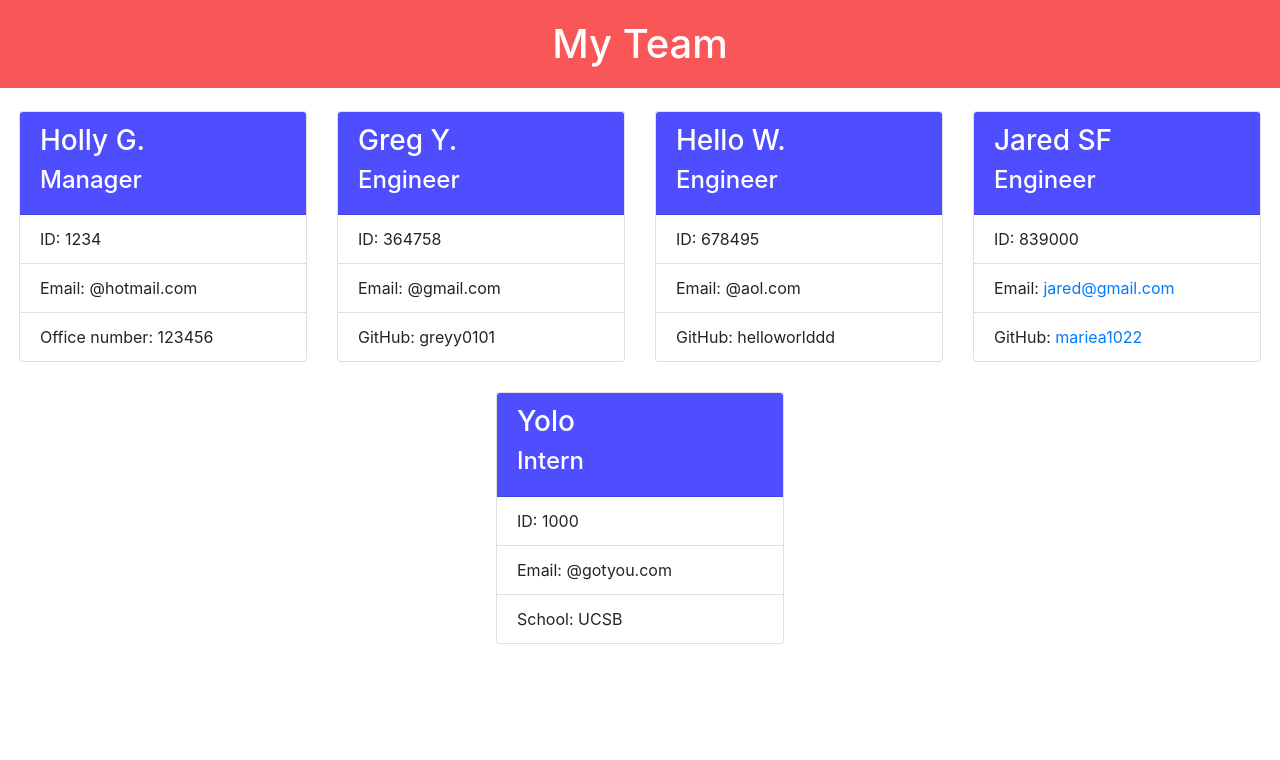
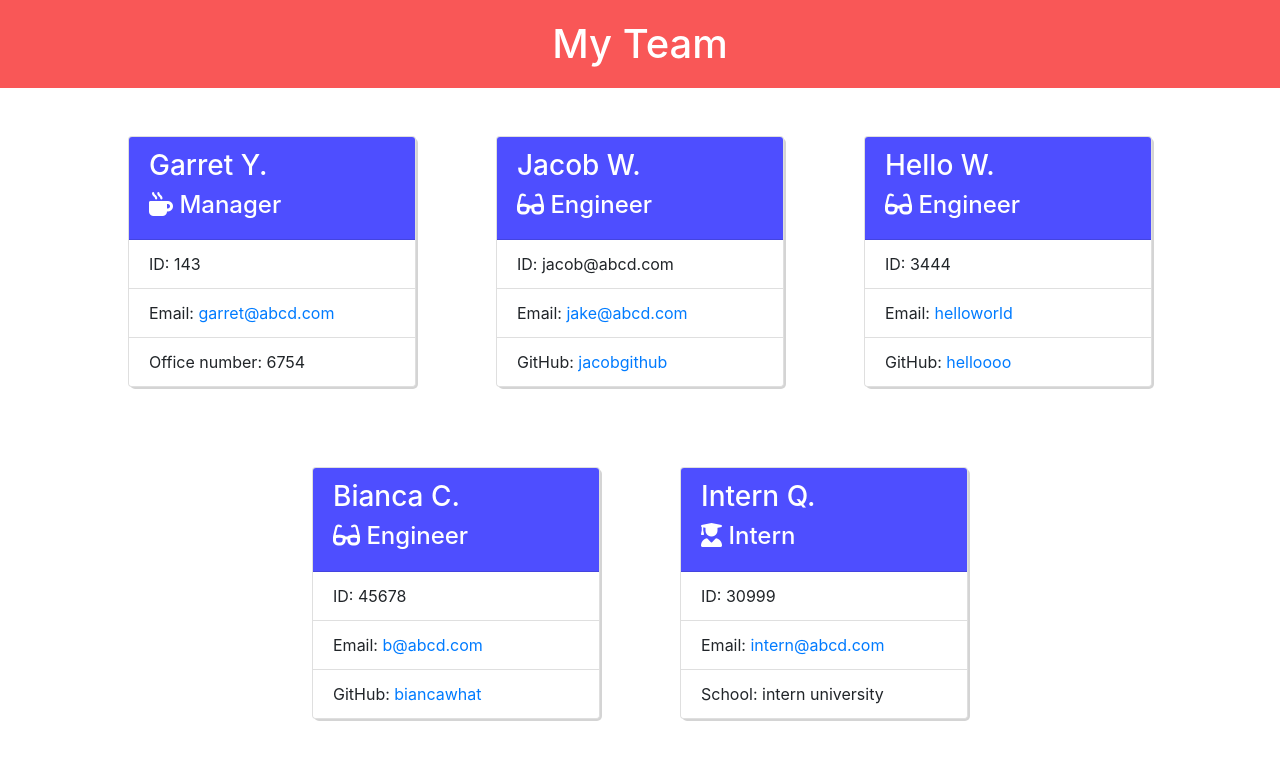
Before and after one commit to mariea1022/team-profile-generator, a website: page index.html in a window 1280 px wide. Drawn offline with nearby package versions, Linux system fonts and the light colour scheme.

Commit message:
added box shadow and icons

```diff
--- a/generateTeamProfile.js
+++ b/generateTeamProfile.js
@@ -1,3 +1,6 @@
+// function to generate the html page, using employees array as the argument/parameter
+// used font awesome for the icons
+// used bootstrap for the cards
 function generateTeamProfile(data) {
     console.log(data);
     let html = `<html lang="en">
@@ -5,6 +8,7 @@ function generateTeamProfile(data) {
         <meta charset="UTF-8">
         <meta http-equiv="X-UA-Compatible" content="IE=edge">
         <meta name="viewport" content="width=device-width, initial-scale=1.0">
+        <script src="https://kit.fontawesome.com/992b8b8f31.js" crossorigin="anonymous"></script>
         <link rel="stylesheet" href="https://cdn.jsdelivr.net/npm/bootstrap@4.0.0/dist/css/bootstrap.min.css" integrity="sha384-Gn5384xqQ1aoWXA+058RXPxPg6fy4IWvTNh0E263XmFcJlSAwiGgFAW/dAiS6JXm" crossorigin="anonymous">
         <link rel="stylesheet" href="./dist/style.css">
         <title>Team Profile Generator</title>
@@ -21,7 +25,7 @@ function generateTeamProfile(data) {
         <div class="card" style="width: 18rem;">
         <div class="card-header">
         <h2>${data[i].name}</h2>
-        <h3>Manager</h3>
+        <h3><i class="fa-solid fa-mug-hot"></i> Manager</h3>
         </div>
             <ul class="list-group list-group-flush">
                 <li class="list-group-item">ID: ${data[i].id}</li>
@@ -36,7 +40,7 @@ function generateTeamProfile(data) {
             <div class="card" style="width: 18rem;">
             <div class="card-header">
             <h2>${data[i].name}</h2>
-            <h3>Engineer</h3>
+            <h3><i class="fa-solid fa-glasses"></i> Engineer</h3>
             </div>
                 <ul class="list-group list-group-flush">
                     <li class="list-group-item">ID: ${data[i].id}</li>
@@ -51,7 +55,7 @@ function generateTeamProfile(data) {
             <div class="card" style="width: 18rem;">
             <div class="card-header">
             <h2>${data[i].name}</h2>
-            <h3>Intern</h3>
+            <h3><i class="fa-solid fa-user-graduate"></i> Intern</h3>
             </div>
                 <ul class="list-group list-group-flush">
                     <li class="list-group-item">ID: ${data[i].id}</li>
--- a/index.html
+++ b/index.html
@@ -3,6 +3,7 @@
         <meta charset="UTF-8">
         <meta http-equiv="X-UA-Compatible" content="IE=edge">
         <meta name="viewport" content="width=device-width, initial-scale=1.0">
+        <script src="https://kit.fontawesome.com/992b8b8f31.js" crossorigin="anonymous"></script>
         <link rel="stylesheet" href="https://cdn.jsdelivr.net/npm/bootstrap@4.0.0/dist/css/bootstrap.min.css" integrity="sha384-Gn5384xqQ1aoWXA+058RXPxPg6fy4IWvTNh0E263XmFcJlSAwiGgFAW/dAiS6JXm" crossorigin="anonymous">
         <link rel="stylesheet" href="./dist/style.css">
         <title>Team Profile Generator</title>
@@ -12,61 +13,61 @@
     <div class="mainContainer"><div class="cardContainer">
         <div class="card" style="width: 18rem;">
         <div class="card-header">
-        <h2>Holly G.</h2>
-        <h3>Manager</h3>
+        <h2>Garret Y.</h2>
+        <h3><i class="fa-solid fa-mug-hot"></i> Manager</h3>
         </div>
             <ul class="list-group list-group-flush">
-                <li class="list-group-item">ID: 1234</li>
-                <li class="list-group-item">Email: @hotmail.com</li>
-                <li class="list-group-item">Office number: 123456</li>
+                <li class="list-group-item">ID: 143</li>
+                <li class="list-group-item">Email: <a href="mailto:garret@abcd.com">garret@abcd.com</a></li>
+                <li class="list-group-item">Office number: 6754</li>
             </ul>
          </div>
          </div><div class="cardContainer">
             <div class="card" style="width: 18rem;">
             <div class="card-header">
-            <h2>Greg Y.</h2>
-            <h3>Engineer</h3>
+            <h2>Jacob W.</h2>
+            <h3><i class="fa-solid fa-glasses"></i> Engineer</h3>
             </div>
                 <ul class="list-group list-group-flush">
-                    <li class="list-group-item">ID: 364758</li>
-                    <li class="list-group-item">Email: @gmail.com</li>
-                    <li class="list-group-item">GitHub: greyy0101</li>
+                    <li class="list-group-item">ID: jacob@abcd.com</li>
+                    <li class="list-group-item">Email: <a href="mailto:jake@abcd.com">jake@abcd.com</a></li>
+                    <li class="list-group-item">GitHub: <a href="https:github.com/jacobgithub">jacobgithub</a></li>
                 </ul>
             </div>
             </div><div class="cardContainer">
             <div class="card" style="width: 18rem;">
             <div class="card-header">
             <h2>Hello W.</h2>
-            <h3>Engineer</h3>
+            <h3><i class="fa-solid fa-glasses"></i> Engineer</h3>
             </div>
                 <ul class="list-group list-group-flush">
-                    <li class="list-group-item">ID: 678495</li>
-                    <li class="list-group-item">Email: @aol.com</li>
-                    <li class="list-group-item">GitHub: helloworlddd</li>
+                    <li class="list-group-item">ID: 3444</li>
+                    <li class="list-group-item">Email: <a href="mailto:helloworld">helloworld</a></li>
+                    <li class="list-group-item">GitHub: <a href="https:github.com/helloooo">helloooo</a></li>
                 </ul>
             </div>
             </div><div class="cardContainer">
             <div class="card" style="width: 18rem;">
             <div class="card-header">
-            <h2>Jared SF</h2>
-            <h3>Engineer</h3>
+            <h2>Bianca C.</h2>
+            <h3><i class="fa-solid fa-glasses"></i> Engineer</h3>
             </div>
                 <ul class="list-group list-group-flush">
-                    <li class="list-group-item">ID: 839000</li>
-                    <li class="list-group-item">Email: <a href="mailto:jared@gmail.com">jared@gmail.com</a></li>
-                    <li class="list-group-item">GitHub: <a href="https:github.com/mariea1022">mariea1022</a></li>
+                    <li class="list-group-item">ID: 45678</li>
+                    <li class="list-group-item">Email: <a href="mailto:b@abcd.com">b@abcd.com</a></li>
+                    <li class="list-group-item">GitHub: <a href="https:github.com/biancawhat">biancawhat</a></li>
                 </ul>
             </div>
             </div><div class="cardContainer">
             <div class="card" style="width: 18rem;">
             <div class="card-header">
-            <h2>Yolo</h2>
-            <h3>Intern</h3>
+            <h2>Intern Q.</h2>
+            <h3><i class="fa-solid fa-user-graduate"></i> Intern</h3>
             </div>
                 <ul class="list-group list-group-flush">
-                    <li class="list-group-item">ID: 1000</li>
-                    <li class="list-group-item">Email: @gotyou.com</li>
-                    <li class="list-group-item">School: UCSB</li>
+                    <li class="list-group-item">ID: 30999</li>
+                    <li class="list-group-item">Email: <a href="mailto:intern@abcd.com">intern@abcd.com</a></li>
+                    <li class="list-group-item">School: intern university</li>
                 </ul>
             </div>
             </div></div>
```
Also changed, not shown: dist/style.css.
